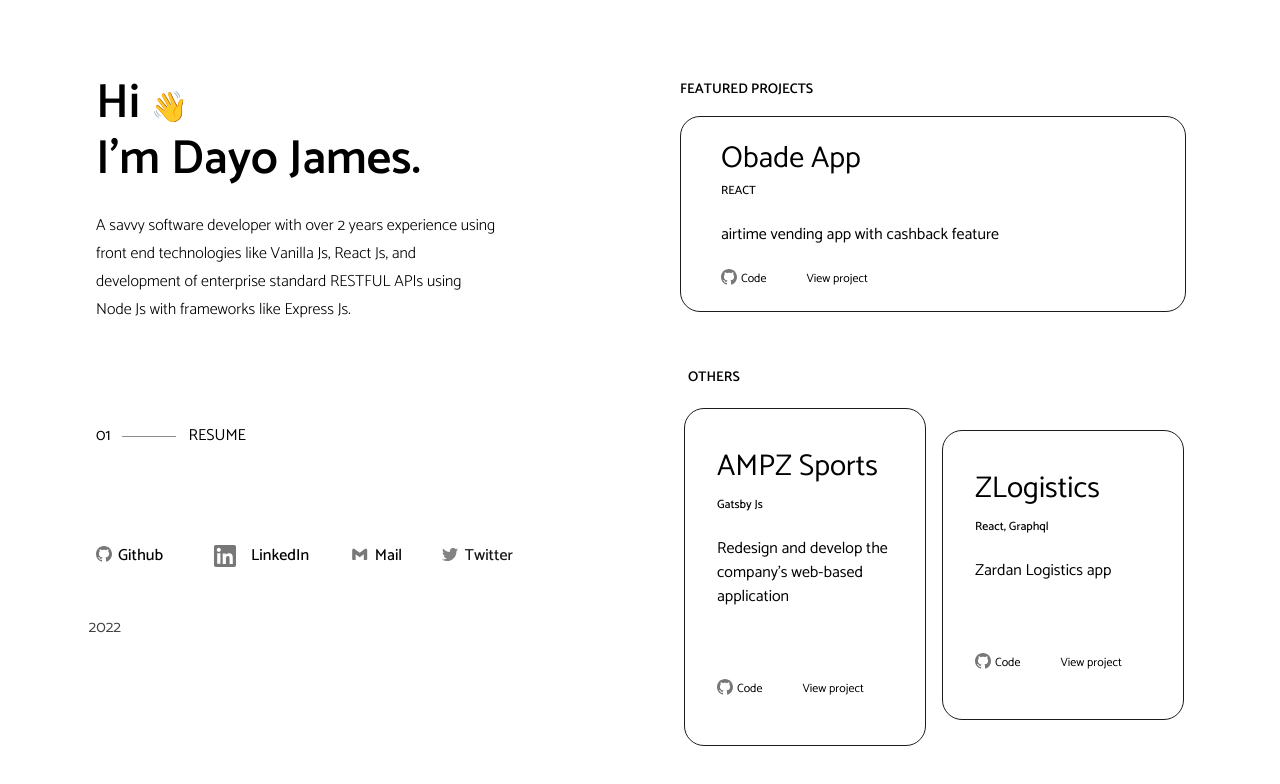
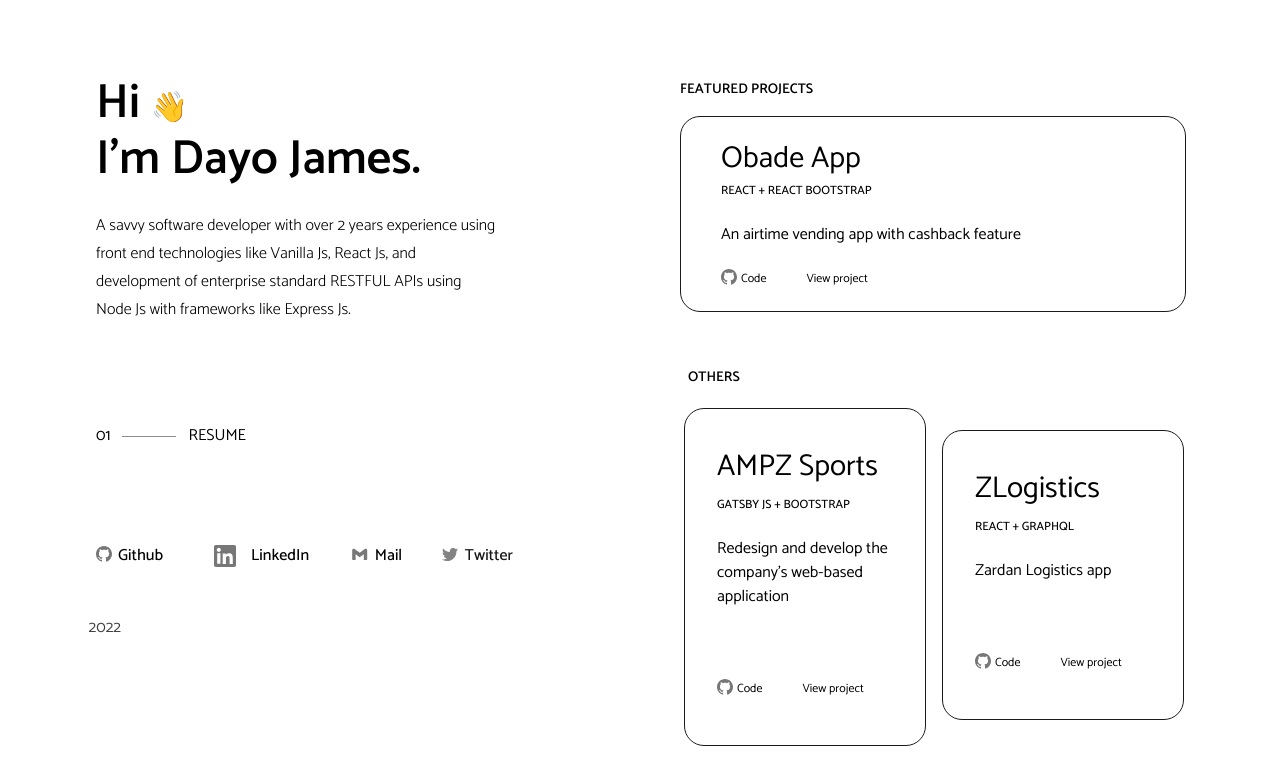
Before and after one commit to dea1j/portfolio, a React (Create React App) app: page /resume in a window 1280 px wide. Shown: the top 784 px of the page. Built offline with nearby package versions, Linux system fonts and the light colour scheme.

Commit message:
changes in works

```diff
--- a/src/components/Work.js
+++ b/src/components/Work.js
@@ -8,32 +8,21 @@ import eyeIcon from "../assets/img/eye-icon.svg";
 import githubAvatar from "../assets/img/github-avatar.svg";
 
 function Work() {
-    // Featured projects array
     const featuredProjects = [
         {
             name: "Obade App",
-            tools: `REACT`,
-            description: "airtime vending app with cashback feature",
+            tools: `REACT + REACT BOOTSTRAP`,
+            description: "An airtime vending app with cashback feature",
             githubLink: "https://github.com/dea1j",
             isProjectLive: true,
             projectLink: "https://app.obade.org",
         },
-
-        // {
-        //     name: "Plug App Page",
-        //     tools: `REACT`,
-        //     description: "A landing page for a mobile app",
-        //     githubLink: "https://github.com/Dahnie/plug-landing-page",
-        //     isProjectLive: true,
-        //     projectLink: "https://plug-app.netlify.app",
-        // }
     ]
 
-    // Other projects array
     const otherProjects = [
         {
             name: "AMPZ Sports",
-            tools: `Gatsby Js`,
+            tools: `GATSBY JS + BOOTSTRAP`,
             description: "Redesign and develop the company’s web-based application",
             githubLink: "https://github.com/dea1j",
             isProjectLive: true,
@@ -42,7 +31,7 @@ function Work() {
 
         {
             name: "ZLogistics",
-            tools: `React, Graphql`,
+            tools: `REACT + GRAPHQL`,
             description: "Zardan Logistics app",
             githubLink: "https://github.com/dea1j",
             isProjectLive: true,
@@ -147,7 +136,7 @@ function Work() {
                 <div ref={el => { featuredProjectsRef = el }} className="projects">
                     {/* Mapping all the projects in the array out */}
                     {featuredProjects.map((project, i) => (
-                        <div key={i} className={`elem-${i} border-button w-11/12 py-6 px-10 mb-2.5 cursor-pointer`}>
+                        <div key={i} className={`border-button w-11/12 py-6 px-10 mb-2.5 cursor-pointer`}>
                             <div className="project-name text-opacity-90 text-2xl xl:text-3xl pb-1.5">
                                 {project.name}
                             </div>
@@ -158,13 +147,10 @@ function Work() {
                                 {project.description}
                             </div>
                             <div className="project-links flex lg:text-xs 2xl:text-sm text-opacity-60 ">
-                                {/* Used ancchor tags because of external link, check if solution to v6 external routing exists later */}
                                 <a href={project.githubLink} className="github-link flex pr-4">
                                     <img className="relative -top-0.5" src={githubAvatar} alt="github-icon" />
                                     <p className="px-1">Code</p>
                                 </a>
-                                {/* Used ancchor tags because of external link, check if solution to v6 external routing exists later */}
-
                                 {project.isProjectLive &&
                                     (<a href={project.projectLink} target="_blank" className="live-link flex">
                                         <img className="relative -top-0.5" src={eyeIcon} alt="eye-icon" />
@@ -180,17 +166,14 @@ function Work() {
             {/* Other works */}
             <div ref={el => { otherWorksRef = el }} className="other-works my-14 px-14 xl:px-12 4xl:pr-24 5xl:pr-28">
                 <div className="title text-opacity-40 text-sm font-cat-semibold pb-5">OTHERS</div>
-                {/* Mapping all the projects in the array out */}
                 <div className="projects-masonry ">
                     {/* Used react-masonry to create the unbalanced effect on the grid */}
                     <Masonry
                         breakpointCols={2}
                         className="my-masonry-grid"
                         columnClassName="my-masonry-grid_column">
-                        {/* array of JSX items */}
                         {otherProjects.map((project, i) => (
-
-                            <div key={i} alt={i} className={`other-projects-${i} border-button  py-10 lg:px-5 xl:px-8 cursor-pointer`}>
+                            <div key={i} alt={i} className={`border-button  py-10 lg:px-5 xl:px-8 cursor-pointer`}>
                                 <div className="project-name text-opacity-90 text-2xl xl:text-3xl pb-3">
                                     {project.name}
                                 </div>
--- a/src/components/mobile/MobileWork.js
+++ b/src/components/mobile/MobileWork.js
@@ -10,7 +10,7 @@ function MobileWork({ handleResumeClick, handleHomeClick, handleMailLink }) {
        const featuredProjects = [
         {
             name: "Obade App",
-            tools: `REACT`,
+            tools: `REACT + REACT BOOTSTRAP`,
             description: "airtime vending app with cashback feature",
             githubLink: "https://github.com/dea1j",
             isProjectLive: true,
@@ -18,11 +18,10 @@ function MobileWork({ handleResumeClick, handleHomeClick, handleMailLink }) {
         },
     ]
 
-    // Other projects array
     const otherProjects = [
         {
             name: "AMPZ Sports",
-            tools: `Gatsby Js`,
+            tools: `GATSBY JS + BOOTSTRAP`,
             description: "Redesign and develop the company’s web-based application",
             githubLink: "https://github.com/dea1j",
             isProjectLive: true,
@@ -31,7 +30,7 @@ function MobileWork({ handleResumeClick, handleHomeClick, handleMailLink }) {
 
         {
             name: "ZLogistics",
-            tools: `React, Graphql`,
+            tools: `REACT + GRAPHQL`,
             description: "Zardan Logistics app",
             githubLink: "https://github.com/dea1j",
             isProjectLive: true,
@@ -49,7 +48,7 @@ function MobileWork({ handleResumeClick, handleHomeClick, handleMailLink }) {
                 <div className="projects">
                     {/* Mapping all the projects in the array out */}
                     {featuredProjects.map((project, i) => (
-                        <div key={i} className={`elem-${i} project border-button w-11/12 py-6 px-10 mb-8`}>
+                        <div key={i} className={`project border-button w-11/12 py-6 px-10 mb-8`}>
                             <div className="project-name text-opacity-90 text-2xl xl:text-3xl pb-1.5">
                                 {project.name}
                             </div>
@@ -85,7 +84,7 @@ function MobileWork({ handleResumeClick, handleHomeClick, handleMailLink }) {
                 <div className="projects">
                     {/* Mapping all the projects in the array out */}
                     {otherProjects.map((project, i) => (
-                        <div key={i} className={`elem-${i} project border-button w-11/12 py-6 px-10 mb-8`}>
+                        <div key={i} className={`project border-button w-11/12 py-6 px-10 mb-8`}>
                             <div className="project-name text-opacity-90 text-2xl xl:text-3xl pb-1.5">
                                 {project.name}
                             </div>
--- a/src/index.css
+++ b/src/index.css
@@ -16,7 +16,5 @@
 
 /* Style your items */
 .my-masonry-grid_column > div {
-  /* change div to reference your elements you put in <Masonry> */
-  /* background: grey; */
   margin-bottom: 16px;
 }
```
